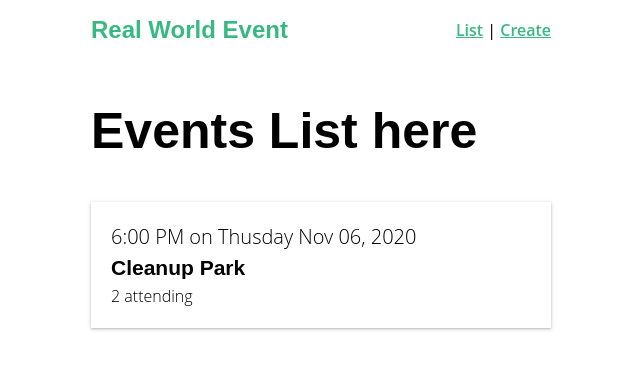
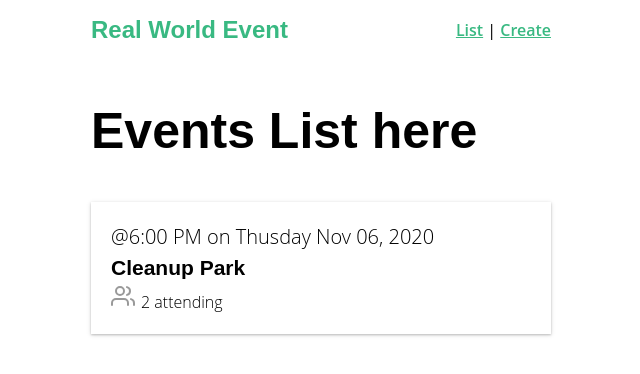
Before and after one commit to shafiqraza/real-world-vue, a Vue app: page /#/ in a window 1280 px wide. Shown: the top 374 px of the page, without its empty margins (319-959 px from the left). Built offline with nearby package versions, Linux system fonts and the light colour scheme.

Commit message:
Learned global components and how to register them..

```diff
--- /dev/null
+++ b/src/components/BaseIcon.vue
@@ -0,0 +1,41 @@
+<template>
+  <div class="icon-wrapper">
+    <svg class="icon" :width="width" :height="height">
+      <use v-bind="{ 'xlink:href': '/feather-sprite.svg#' + name }" />
+    </svg>
+  </div>
+</template>
+
+<script>
+export default {
+  props: {
+    name: String,
+    width: {
+      type: [Number, String],
+      default: 24
+    },
+    height: {
+      type: [Number, String],
+      default: 24
+    }
+  }
+}
+</script>
+
+<style scoped>
+.icon-wrapper {
+  display: inline-flex;
+  align-items: center;
+  color: rgba(0, 0, 0, 0.4);
+  font-size: 1rem;
+  font-weight: 600;
+}
+.icon {
+  stroke: currentColor;
+  stroke-width: 2;
+  stroke-linecap: round;
+  stroke-linejoin: round;
+  fill: none;
+  margin-right: 6px;
+}
+</style>
--- a/src/components/EventCard.vue
+++ b/src/components/EventCard.vue
@@ -4,8 +4,9 @@
     :to="{ name: 'event-show', params: { id: '1' } }"
   >
     <div class="event-card -shadow">
-      <span class="eyebrow">{{ event.time }} on {{ event.date }} </span>
+      <span class="eyebrow">@{{ event.time }} on {{ event.date }} </span>
       <h4 class="title">{{ event.title }}</h4>
+      <BaseIcon name="users" />
       <span>{{ event.attendees.length }} attending</span>
     </div>
   </router-link>
--- a/src/main.js
+++ b/src/main.js
@@ -2,6 +2,9 @@
 import App from './App.vue'
 import router from './router'
 import store from './store'
+import BaseIcon from './components/BaseIcon'
+
+Vue.component('BaseIcon', BaseIcon)
 
 Vue.config.productionTip = false
 
```
Also changed, not shown: public/feather-sprite.svg (added).
